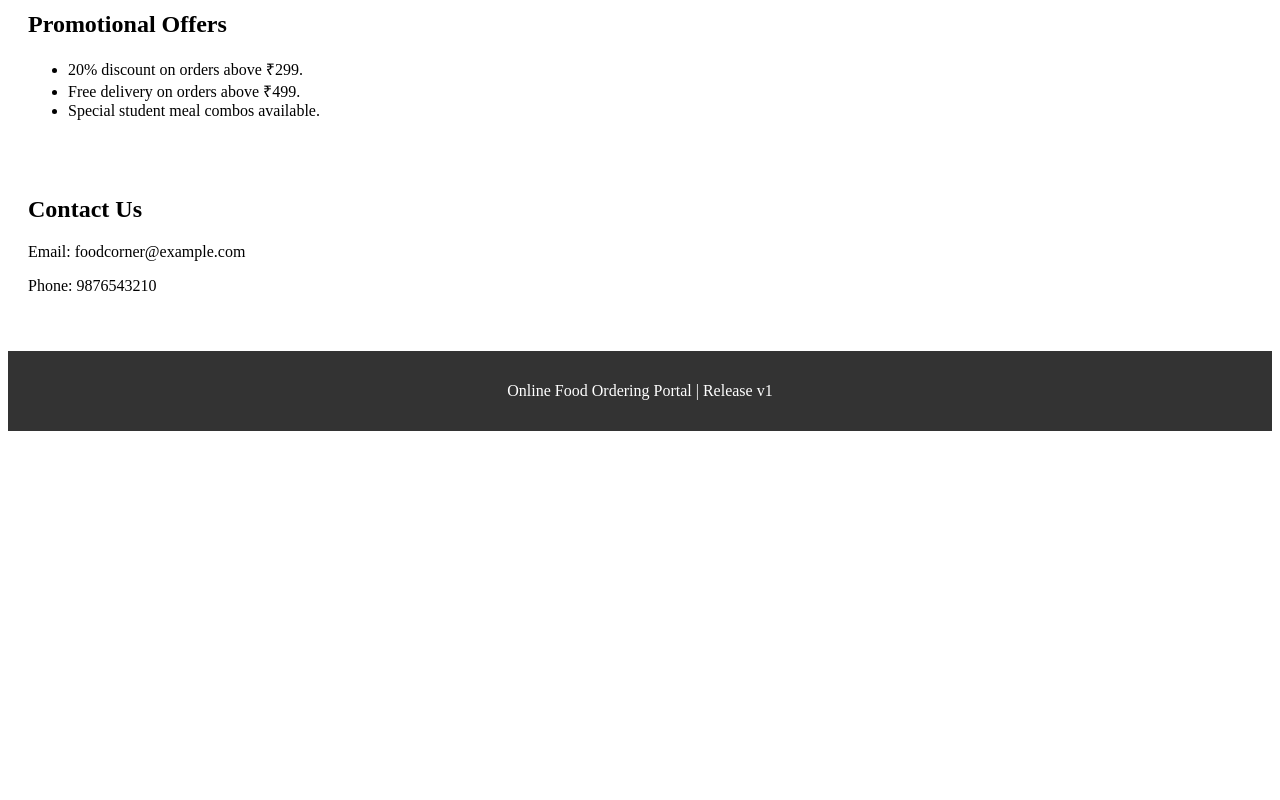
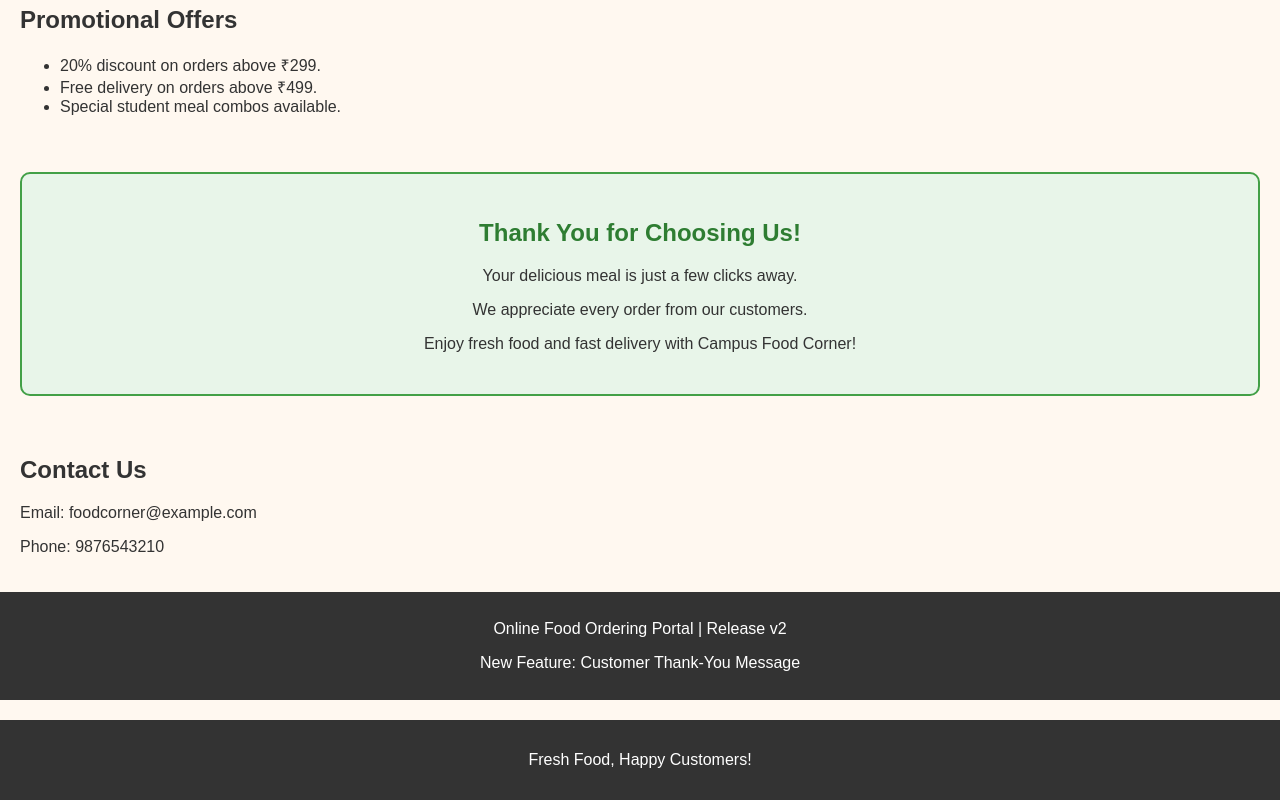
Before and after one commit to dhanushs2024c-sys/online-food-ordering-portal, a plain HTML site: page index.html in a window 1280 px wide. Shown: the part 1224-2024 px from the top of the page. Before the commit the page ends 1663 px from the top, so only its background shows below. Drawn offline with Linux system fonts and the light colour scheme.

Commit message:
Update index.html

```diff
--- a/index.html
+++ b/index.html
@@ -3,9 +3,10 @@
 <head>
     <meta charset="UTF-8">
     <meta name="viewport" content="width=device-width, initial-scale=1.0">
-    <title>Online Food Ordering Portal</title>
 
-    <style>https://https://github.com/dhanushs2024c-sys/online-food-ordering-portal.git/edit/main/index.html
+    <title>Online Food Ordering Portal - Release v2</title>
+
+    <style>
         body {
             font-family: Arial, sans-serif;
             margin: 0;
@@ -73,6 +74,26 @@
             color: red;
         }
 
+        .thank-you {
+            background: #e8f5e9;
+            border: 2px solid #43a047;
+            border-radius: 10px;
+            margin: 20px;
+            padding: 25px;
+            text-align: center;
+        }
+
+        .thank-you h2 {
+            color: #2e7d32;
+        }
+
+        .release {
+            background: #333;
+            color: white;
+            text-align: center;
+            padding: 12px;
+        }
+
         footer {
             background: #333;
             color: white;
@@ -80,10 +101,18 @@
             padding: 15px;
             margin-top: 20px;
         }
+
+        @media (max-width: 600px) {
+            nav a {
+                display: inline-block;
+                margin: 6px;
+            }
+        }
     </style>
 </head>
 
 <body>
+
     <header>
         <h1>Online Food Ordering Portal</h1>
         <p>Fresh Food | Fast Delivery | Great Taste</p>
@@ -105,8 +134,8 @@
         <h2>Restaurant Details</h2>
         <p><b>Name:</b> Campus Food Corner</p>
         <p><b>Location:</b> Vellore</p>
-        <p><b>Opening Hours:</b> 9:00 AM – 10:00 PM</p>
-        <p><b>Delivery Time:</b> 25–40 minutes</p>
+        <p><b>Opening Hours:</b> 9:00 AM - 10:00 PM</p>
+        <p><b>Delivery Time:</b> 25-40 minutes</p>
     </div>
 
     <div class="container" id="categories">
@@ -118,6 +147,7 @@
         <h2>Our Menu</h2>
 
         <div class="menu">
+
             <div class="card">
                 <h3>Masala Dosa</h3>
                 <p>Category: South Indian</p>
@@ -159,6 +189,7 @@
                 <p class="price">₹150</p>
                 <p class="available">Availability: Available</p>
             </div>
+
         </div>
     </div>
 
@@ -171,14 +202,28 @@
         </ul>
     </div>
 
+    <!-- NEW FEATURE ADDED IN RELEASE V2 -->
+    <div class="thank-you">
+        <h2>Thank You for Choosing Us!</h2>
+        <p>Your delicious meal is just a few clicks away.</p>
+        <p>We appreciate every order from our customers.</p>
+        <p>Enjoy fresh food and fast delivery with Campus Food Corner!</p>
+    </div>
+
     <div class="container" id="contact">
         <h2>Contact Us</h2>
         <p>Email: foodcorner@example.com</p>
         <p>Phone: 9876543210</p>
     </div>
 
+    <div class="release">
+        <p>Online Food Ordering Portal | Release v2</p>
+        <p>New Feature: Customer Thank-You Message</p>
+    </div>
+
     <footer>
-        <p>Online Food Ordering Portal | Release v1</p>
+        <p>Fresh Food, Happy Customers!</p>
     </footer>
+
 </body>
 </html>
```
